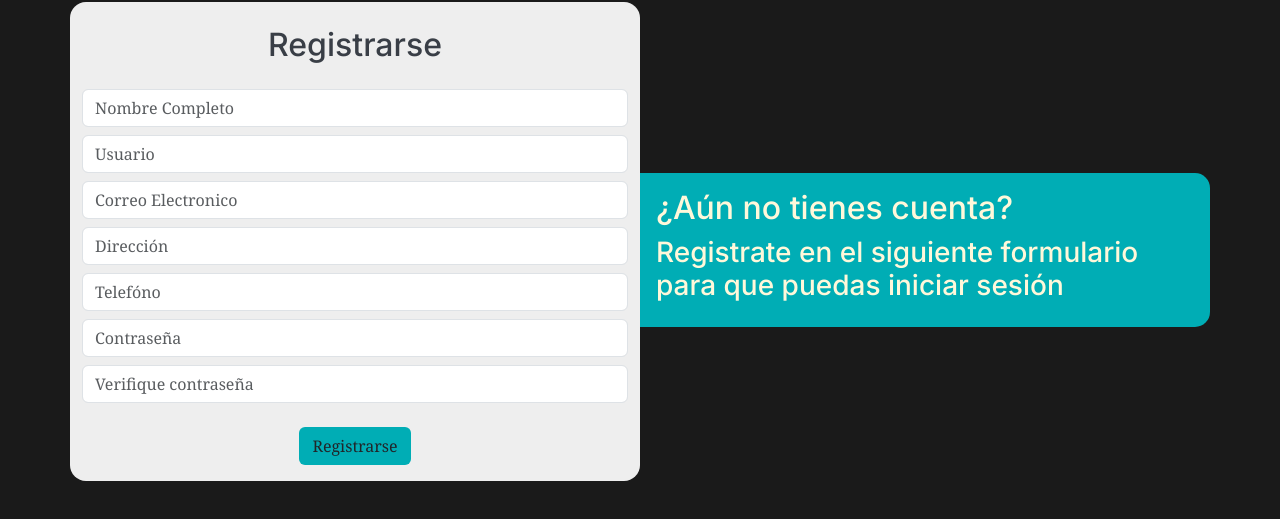
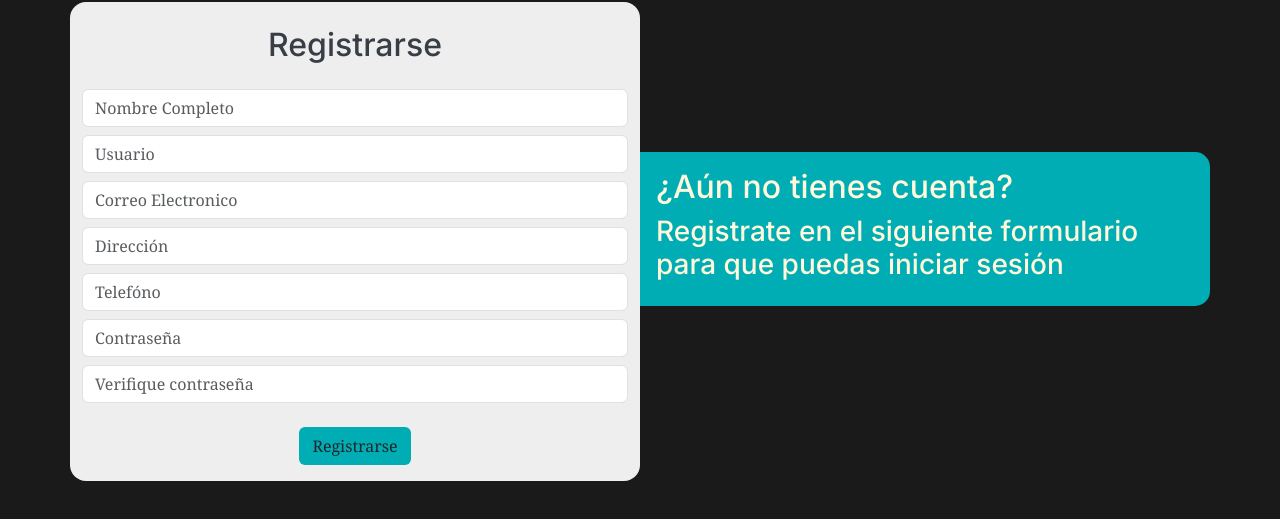
Before and after one commit to moispc/fullstack2023, a plain HTML site: page frontend/registro.html in a window 1280 px wide. Shown: the part 123-642 px from the top of the page. Drawn offline with nearby package versions, Linux system fonts and the light colour scheme.

Commit message:
quick css fix

```diff
--- a/frontend/styles/registro.css
+++ b/frontend/styles/registro.css
@@ -12,7 +12,7 @@ ejemplo:     <color: var(--color-primario);>
 
 
 .caja__principal-registro{
-    margin-top: 30%;
+    margin-top: 150px;
     border-radius: 15px;
 }
 
```
